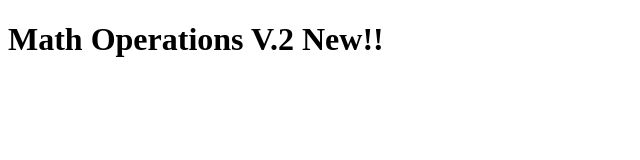
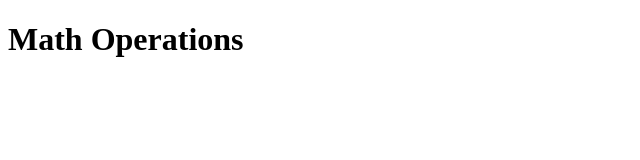
Before and after one commit to akkewacheiei/cicd-starter, a website: page index.html in a window 1280 px wide. Shown: the whole page, without its empty margins (0-640 px from the left). Drawn offline with Linux system fonts and the light colour scheme.

Commit message:
deleted cd

```diff
--- a/index.html
+++ b/index.html
@@ -6,7 +6,7 @@
     <title>Math Test</title>
 </head>
 <body>
-    <h1>Math Operations V.2 New!!</h1>
+    <h1>Math Operations</h1>
     <p id="result"></p>
 
    <!--  <script type="module">
```
Also changed, not shown: .github/workflows/ci.yml.
